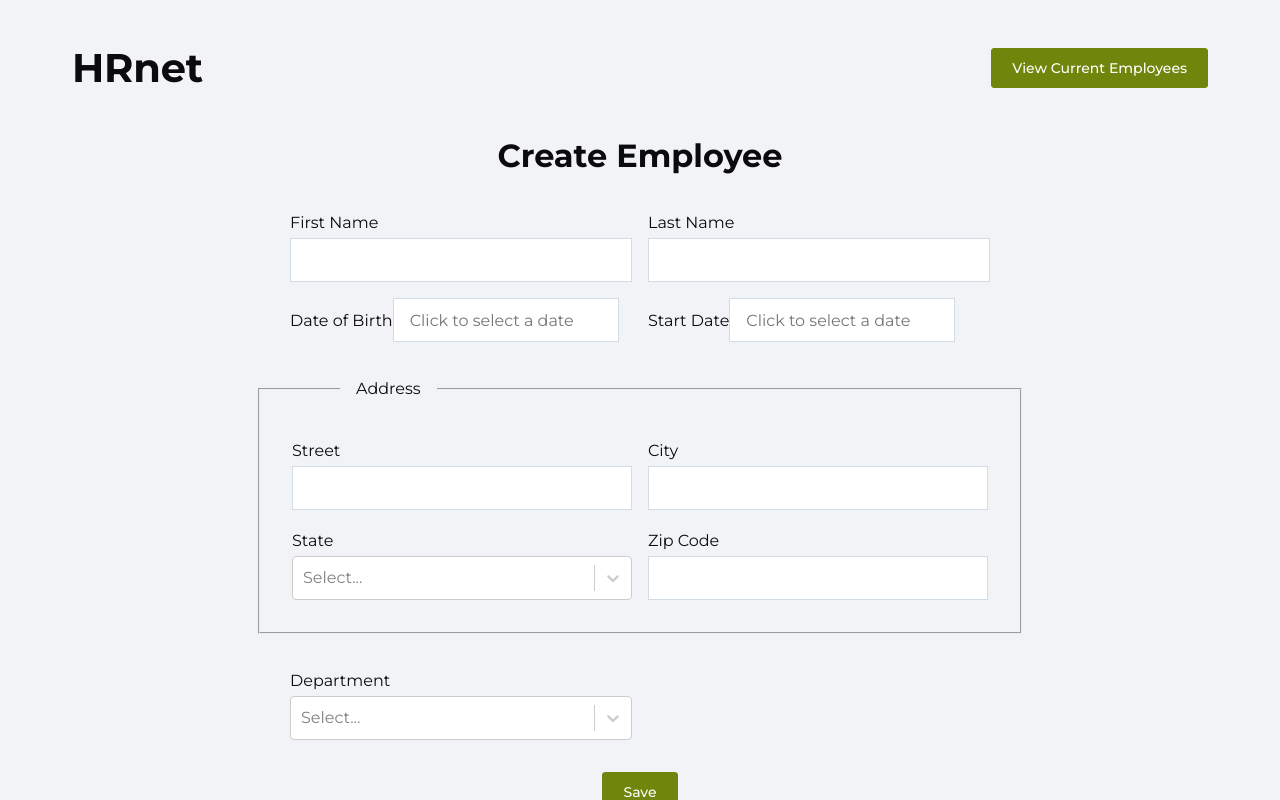
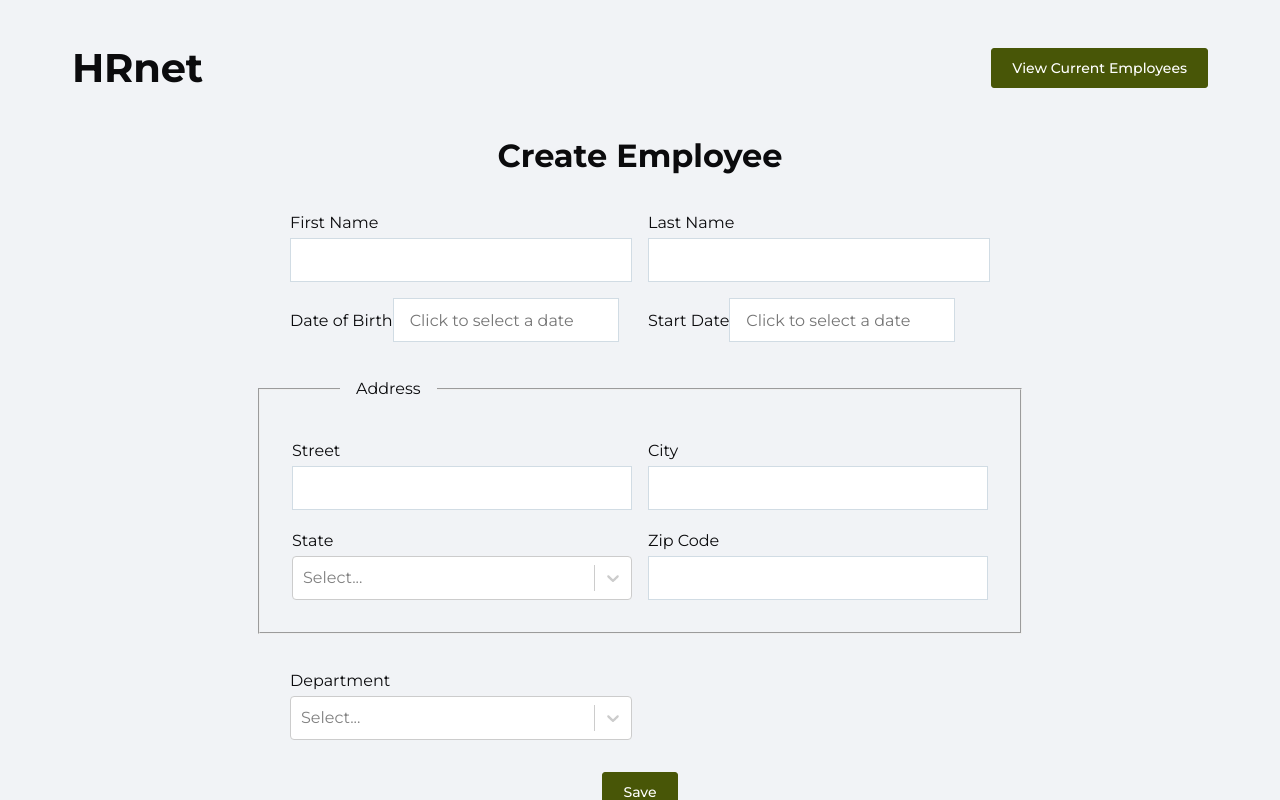
Before and after one commit to loicantoniak/LoicAntoniak_14_03112022, a React (Create React App) app: page / in a window 1280 px wide. Shown: the top 800 px of the page. Built offline with nearby package versions, Linux system fonts and the light colour scheme.

Commit message:
fix error lighthouse wip

```diff
--- a/src/features/employeesTable/EmployeesTable.jsx
+++ b/src/features/employeesTable/EmployeesTable.jsx
@@ -55,10 +55,11 @@ export default function Table({ data, columns }) {
     <div className="mt-5">
       <div className="d-flex align-items-center justify-content-between">
         <div className="d-flex align-items-center justify-content-between">
-          Show
+          <label htmlFor="page" id="page-label">Show</label>
           <Select
             className="mx-1"
             name="pageSize"
+            inputId="page"
             defaultValue={pageSize}
             options={options}
             onChange={(e) => {
--- a/src/features/employeesTable/GlobalFilter.jsx
+++ b/src/features/employeesTable/GlobalFilter.jsx
@@ -14,9 +14,10 @@ GlobalFilter.defaultProps = {
 export default function GlobalFilter({ value, onChange }) {
   return (
     <div className="d-flex align-items-center">
-      <div style={{ width: "6rem" }}>Search :</div>
+      <label htmlFor="search" id="search-label" style={{ width: "6rem" }}>Search :</label>
       <input
         className="form-control"
+        id="search"
         name="search"
         value={value || ""}
         onChange={(e) => {
--- a/src/index.js
+++ b/src/index.js
@@ -1,11 +1,13 @@
-import React from 'react';
-import ReactDOM from 'react-dom/client';
-import App from './App';
-import "./scss/index.scss";
+import React from "react"
+import ReactDOM from "react-dom/client"
+import App from "./App"
+import "./scss/index.scss"
 
-const root = ReactDOM.createRoot(document.getElementById('root'));
+const root = ReactDOM.createRoot(document.getElementById("root"))
 root.render(
-  <React.StrictMode>
-    <App />
-  </React.StrictMode>
-);
+  // <React.StrictMode>
+
+  <App />
+
+  // </React.StrictMode>
+)
--- a/src/pages/createEmployee/CreateEmployee.jsx
+++ b/src/pages/createEmployee/CreateEmployee.jsx
@@ -115,9 +115,10 @@ export default function CreateEmployee() {
                 <TextInput name="street" label="Street" />
                 <TextInput name="city" label="City" />
                 <div>
-                  <label htmlFor="state">State</label>
+                  <label htmlFor="state"  id="state-label">State</label>
                   <Select
                     name="state"
+                    inputId="state"
                     options={state_options}
                     isClearable={isClearable}
                     isSearchable={isSearchable}
@@ -143,9 +144,10 @@ export default function CreateEmployee() {
 
             <div className={style.group}>
               <div>
-                <label htmlFor="department">Department</label>
+                <label htmlFor="department" id="department-label">Department</label>
                 <Select
                   name="department"
+                  inputId="department"
                   options={departments}
                   isClearable={isClearable}
                   isSearchable={isSearchable}
--- a/src/scss/components/_button.scss
+++ b/src/scss/components/_button.scss
@@ -22,7 +22,7 @@
     color: $color-white;
 
     &:active:not([disabled]) , &:hover:not([disabled]) {
-      background-color: darken($color-secondary, 10%);
+      background-color: $color-interactive;
     }
   }
 
--- a/src/scss/utils/_variables.scss
+++ b/src/scss/utils/_variables.scss
@@ -5,7 +5,7 @@ $base-lineHeight: 1.875rem;
 $color-bg: #f1f3f6;
 $color-white: #ffffff;
 $color-primary: #0b0b0d;
-$color-secondary: #6f850b;
+$color-secondary: #485607;
 $color-interactive: #5b6f0b;
 $color-border: #d1dce4;
 $color-warning: #eb4040;
```
